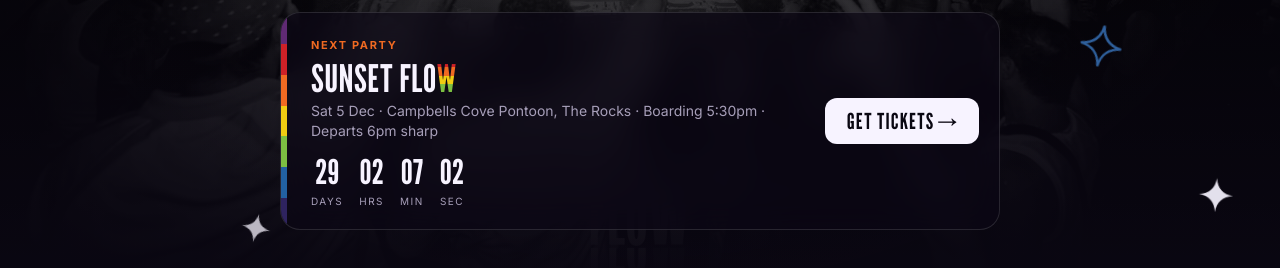
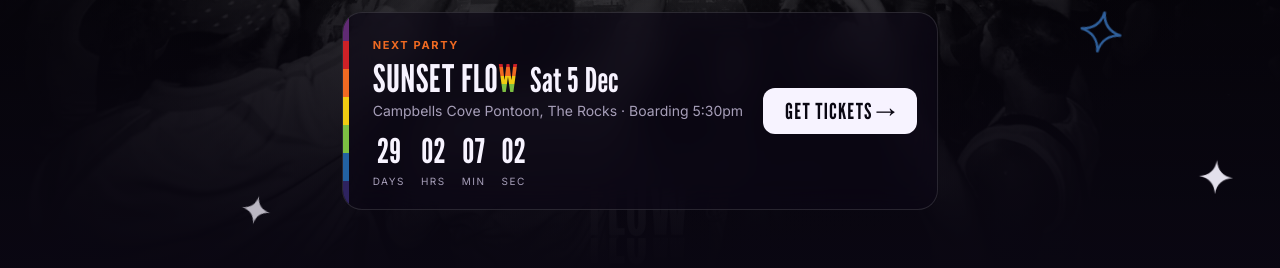
Before and after one commit to brunovidasi/flowpartysyd.com, a plain HTML site: page index.html in a window 1280 px wide. Shown: the part 532-800 px from the top of the page. Drawn offline with Linux system fonts and the light colour scheme; animation ran at ten frames a second.

Commit message:
Refine Sunset Flow party card

```diff
--- a/css/sections/hero.css
+++ b/css/sections/hero.css
@@ -17,6 +17,7 @@
 .next::before { content: ""; position: absolute; left: 0; top: 0; bottom: 0; width: 6px; background: var(--stripes); }
 .next small { color: var(--orange); font-weight: 700; letter-spacing: .15em; text-transform: uppercase; font-size: 11px; }
 .next h3 { font-family: var(--display); font-weight: 400; font-size: 38px; line-height: 1; letter-spacing: .01em; margin: 6px 0 4px; text-transform: uppercase; }
+.next h3 .next-date { display: inline-block; margin-left: .35em; font-size: 34px; text-transform: none; }
 .next p { color: var(--muted); font-size: 14px; line-height: 1.45; }
 .count { display: flex; gap: 16px; margin-top: 12px; font-variant-numeric: tabular-nums; }
 .count[hidden] { display: none; }
--- a/data/next-party.json
+++ b/data/next-party.json
@@ -1,6 +1,7 @@
 {
   "name": "SUNSET FLOW",
+  "dateLabel": "Sat 5 Dec",
   "date": "2026-12-05T18:00:00+11:00",
-  "details": "Sat 5 Dec · Campbells Cove Pontoon, The Rocks · Boarding 5:30pm · Departs 6pm sharp",
+  "details": "Campbells Cove Pontoon, The Rocks · Boarding 5:30pm",
   "tickets": "https://www.eventbrite.com.au/e/sunset-flow-boat-party-on-sydney-harbour-tickets-2004158376655"
 }
--- a/js/features/next-party.js
+++ b/js/features/next-party.js
@@ -4,7 +4,14 @@ import { lastStriped } from "../lib/markup.js";
 
 export function renderNextParty(party) {
   if (!party || new Date(party.date) <= Date.now()) return;
-  $("#nextTitle").innerHTML = lastStriped(party.name);
+  const title = $("#nextTitle");
+  title.innerHTML = lastStriped(party.name);
+  if (party.dateLabel) {
+    const date = document.createElement("span");
+    date.className = "next-date";
+    date.textContent = party.dateLabel;
+    title.append(date);
+  }
   $("#nextDetails").textContent = party.details;
   const btn = $("#nextBtn");
   btn.href = party.tickets; btn.textContent = "Get tickets →";
```
Also changed, not shown: 1 other file.
